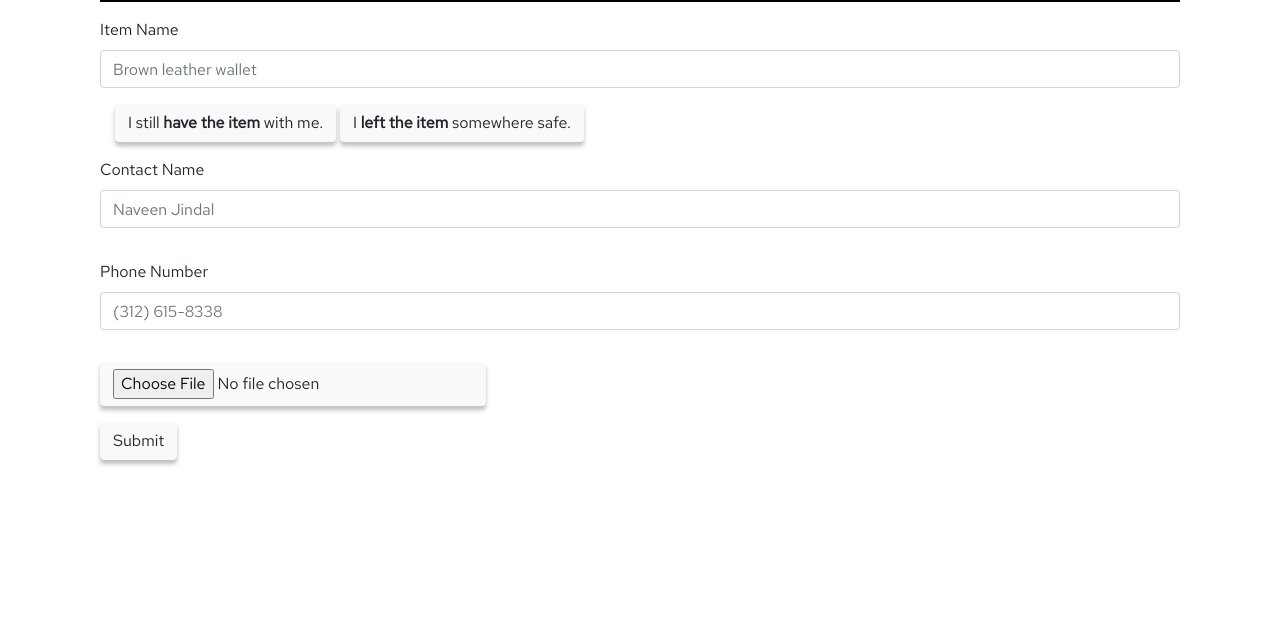
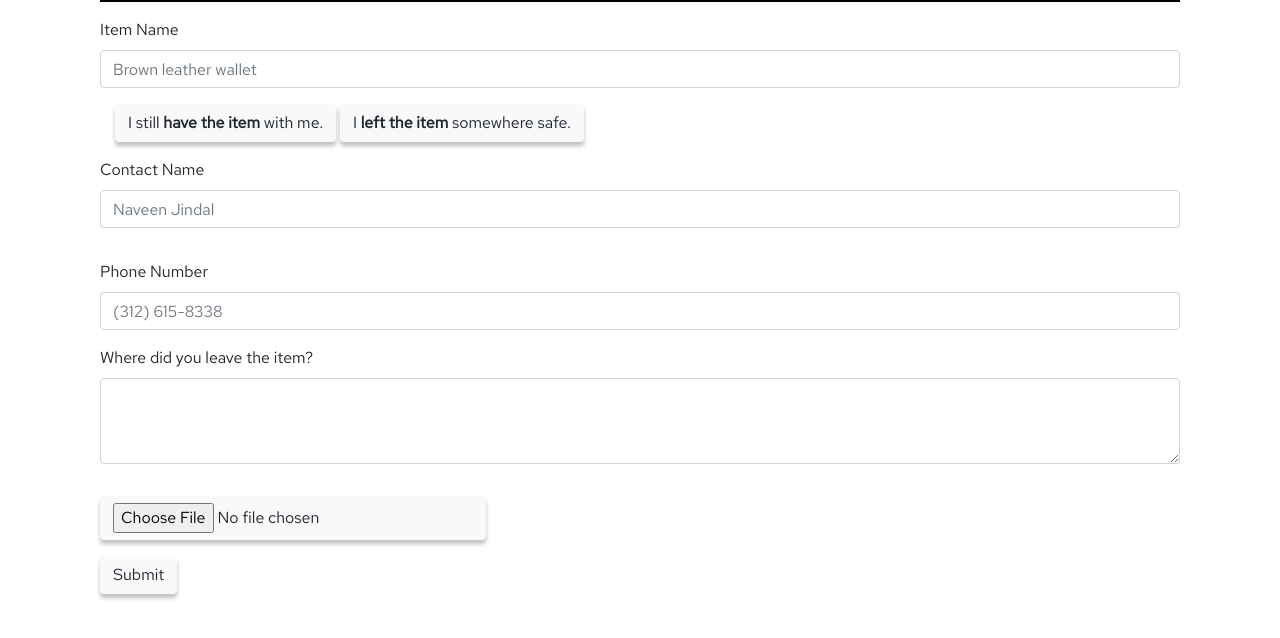
Before and after one commit to sergiog23/DigiFind, a website: page index.html in a window 1280 px wide. Shown: the part 102-740 px from the top of the page. Drawn offline with nearby package versions, Linux system fonts and the light colour scheme.

Commit message:
Split into div containers

```diff
--- a/index.html
+++ b/index.html
@@ -31,6 +31,7 @@
           <button class="btn btn-light">I <span class="thicc">left the item</span> somewhere safe.</button>
         </div>
 
+        <div class="have-container">
           <div class="form-group pt-3">
             <label for="name">Contact Name</label>
             <input class="form-control" id="name" placeholder="Naveen Jindal">
@@ -39,6 +40,15 @@
             <label for="number">Phone Number</label>
             <input class="form-control" id="number" placeholder="(312) 615-8338">
           </div>
+        </div>
+
+        <div class="left-container">
+          <div class="form-group">
+            <label for="textarea">Where did you leave the item?</label>
+            <textarea class="form-control" id="textarea" rows="3"></textarea>
+          </div>
+        </div>
+
         <div class="form-group pt-3">
           <input class="btn btn-light" type="file" id="profile_pic" name="profile_pic" accept="image/*">
         </div>
```
Lines whose indentation alone changed are shown as unchanged.
